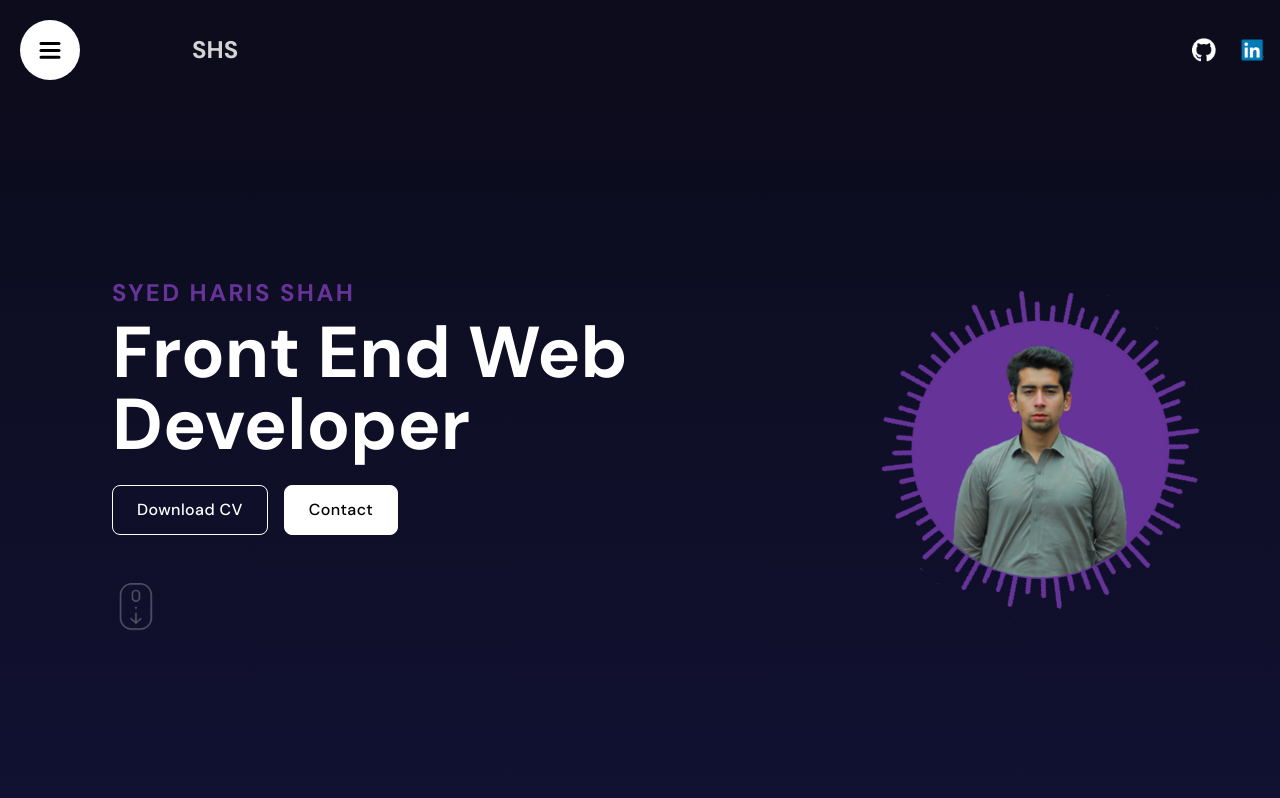
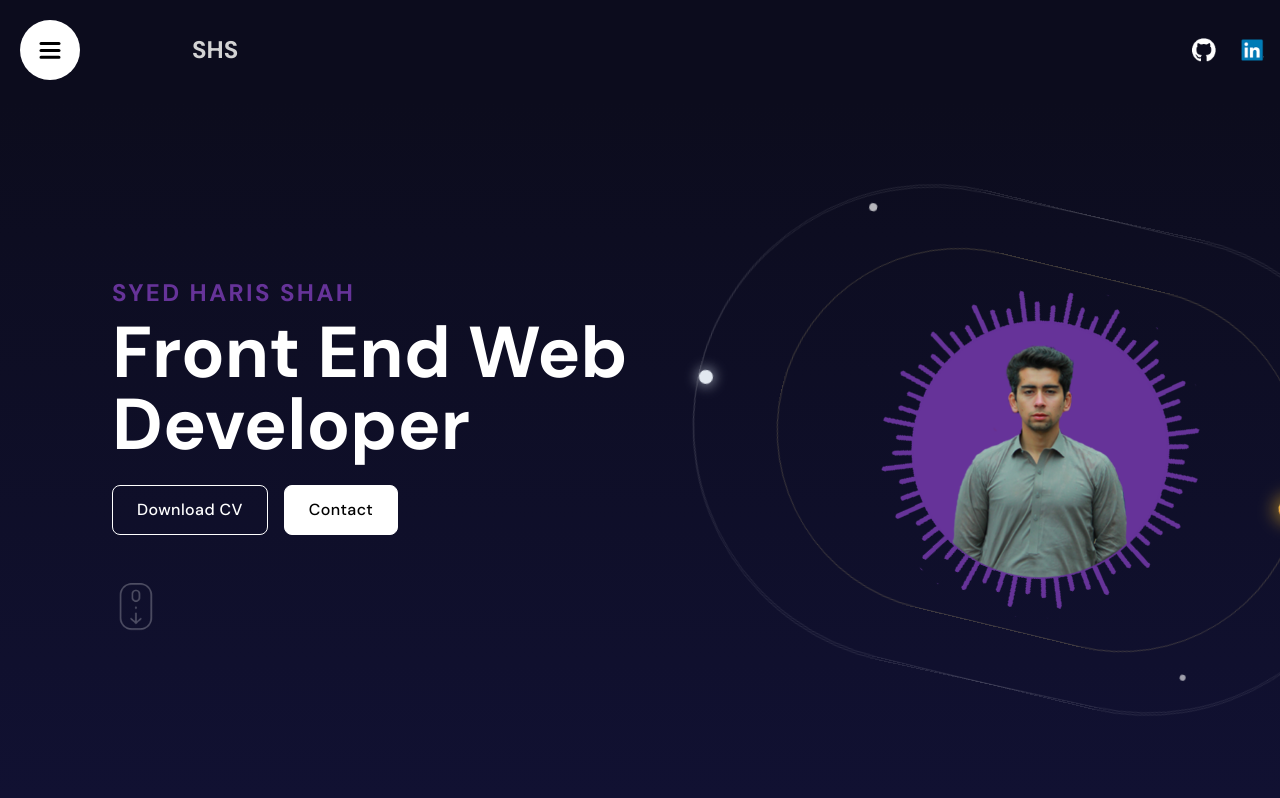
Before and after one commit to syedharyyshah/portfolio22, a React (Vite) app: page / in a window 1280 px wide. Shown: the top 798 px of the page. Built offline with nearby package versions, Linux system fonts and the light colour scheme.

Commit message:
changes added

```diff
--- a/src/components/Hero/Hero.jsx
+++ b/src/components/Hero/Hero.jsx
@@ -3,7 +3,7 @@ import copy from '../../assets/copy.png';
 import vector from '../../assets/vector.png';
 import scroll from '../../assets/scroll.png';
 import { motion } from 'framer-motion';
-import cv from '../../assets/Syed Haris Shah CV.pdf';
+import cv from "../../assets/Syed Haris Shah CV.pdf";
 
 const textVariants = {
   initial: {
@@ -54,6 +54,21 @@ const vectorVariants = {
   },
 };
 
+// Additional orbit animations for a subtle universe effect
+const orbitVariants = {
+  animate: {
+    rotate: 360,
+    transition: { duration: 24, repeat: Infinity, ease: 'linear' },
+  },
+};
+
+const orbitVariantsReverse = {
+  animate: {
+    rotate: -360,
+    transition: { duration: 32, repeat: Infinity, ease: 'linear' },
+  },
+};
+
 const Hero = () => {
   return (
     <div
@@ -65,7 +80,24 @@ const Hero = () => {
     >
       {/* On small screens: Image first */}
       <div className="md:hidden block w-full h-[40%] relative">
-        <div className="imageContainer absolute bottom-0 left-0 right-0 mx-auto z-10 w-full max-w-[20rem] aspect-square">
+        <div className="imageContainer absolute bottom-0 left-0 right-0 mx-auto z-10 w-full max-w-[15rem] sm:max-w-[18rem] aspect-square">
+          {/* Universe orbits - behind the main image, above the vector */}
+          <div className="absolute inset-0 z-[5] pointer-events-none">
+            {/* Outer orbit with stars */}
+            <motion.div className="hidden sm:block absolute inset-[6%] sm:inset-[4%] md:inset-[2%] lg:inset-[0%] rounded-full border border-white/10" variants={orbitVariants} animate="animate">
+              <span className="absolute top-0 left-1/2 -translate-x-1/2 w-1.5 h-1.5 md:w-2 md:h-2 bg-white/80 rounded-full shadow-[0_0_8px_2px_rgba(255,255,255,0.5)]"></span>
+              <span className="absolute bottom-[18%] left-[8%] w-[4px] h-[4px] md:w-[6px] md:h-[6px] bg-white/70 rounded-full" />
+              <span className="absolute top-[22%] right-[10%] w-[4px] h-[4px] md:w-[5px] md:h-[5px] bg-white/60 rounded-full" />
+            </motion.div>
+            {/* Middle orbit with moon */}
+            <motion.div className="absolute inset-[3%] sm:inset-[2%] md:inset-[1%] lg:inset-[0%] rounded-full border border-white/10" variants={orbitVariantsReverse} animate="animate">
+              <span className="absolute top-0 left-1/2 -translate-x-1/2 w-2.5 h-2.5 md:w-3 md:h-3 bg-slate-200 rounded-full shadow-[0_0_10px_2px_rgba(203,213,225,0.5)]"></span>
+            </motion.div>
+            {/* Inner orbit with sun */}
+            <motion.div className="absolute inset-[24%] sm:inset-[20%] md:inset-[16%] lg:inset-[12%] xl:inset-[10%] rounded-full border border-amber-200/20" variants={orbitVariants} animate="animate">
+              <span className="absolute top-0 left-1/2 -translate-x-1/2 w-3.5 h-3.5 md:w-4 md:h-4 bg-gradient-to-br from-amber-300 via-yellow-300 to-orange-400 rounded-full shadow-[0_0_14px_4px_rgba(251,191,36,0.45)]"></span>
+            </motion.div>
+          </div>
           <motion.img
             src={vector}
             alt="Vector background"
@@ -144,7 +176,24 @@ const Hero = () => {
       </motion.div>
 
       {/* On larger screens: Image position remains the same */}
-      <div className="hidden md:block imageContainer absolute bottom-0 right-0 left-0 md:top-0 md:right-0 md:left-auto mx-auto md:mx-0 z-10 w-[90vw] max-w-[30rem] aspect-square">
+      <div className="hidden md:block imageContainer absolute bottom-0 right-0 left-0 md:top-0 md:right-0 md:left-auto m-0 z-10 w-[90vw] max-w-[26rem] lg:max-w-[30rem] aspect-square">
+        {/* Universe orbits - behind the main image, above the vector */}
+        <div className="absolute inset-0 z-[5] pointer-events-none">
+          {/* Outer orbit with stars */}
+          <motion.div className="absolute inset-[2%] lg:inset-[1%] xl:inset-[0%] rounded-full border border-white/10" variants={orbitVariants} animate="animate">
+            <span className="absolute top-0 left-1/2 -translate-x-1/2 w-2.5 h-2.5 bg-white/80 rounded-full shadow-[0_0_10px_3px_rgba(255,255,255,0.5)]"></span>
+            <span className="absolute bottom-[18%] left-[8%] w-2 h-2 bg-white/70 rounded-full" />
+            <span className="absolute top-[22%] right-[10%] w-1.5 h-1.5 bg-white/60 rounded-full" />
+          </motion.div>
+          {/* Middle orbit with moon */}
+          <motion.div className="absolute inset-[1%] lg:inset-[0%] xl:inset-[0%] rounded-full border border-white/10" variants={orbitVariantsReverse} animate="animate">
+            <span className="absolute top-0 left-1/2 -translate-x-1/2 w-3.5 h-3.5 bg-slate-200 rounded-full shadow-[0_0_12px_3px_rgba(203,213,225,0.5)]"></span>
+          </motion.div>
+          {/* Inner orbit with sun */}
+          <motion.div className="absolute inset-[16%] lg:inset-[14%] xl:inset-[12%] rounded-full border border-amber-200/20" variants={orbitVariants} animate="animate">
+            <span className="absolute top-0 left-1/2 -translate-x-1/2 w-5 h-5 bg-gradient-to-br from-amber-300 via-yellow-300 to-orange-400 rounded-full shadow-[0_0_16px_5px_rgba(251,191,36,0.45)]"></span>
+          </motion.div>
+        </div>
         <motion.img
           src={vector}
           alt="Vector background"
```
Also changed, not shown: 1 other file (tests, documents, lock files or other folders).
